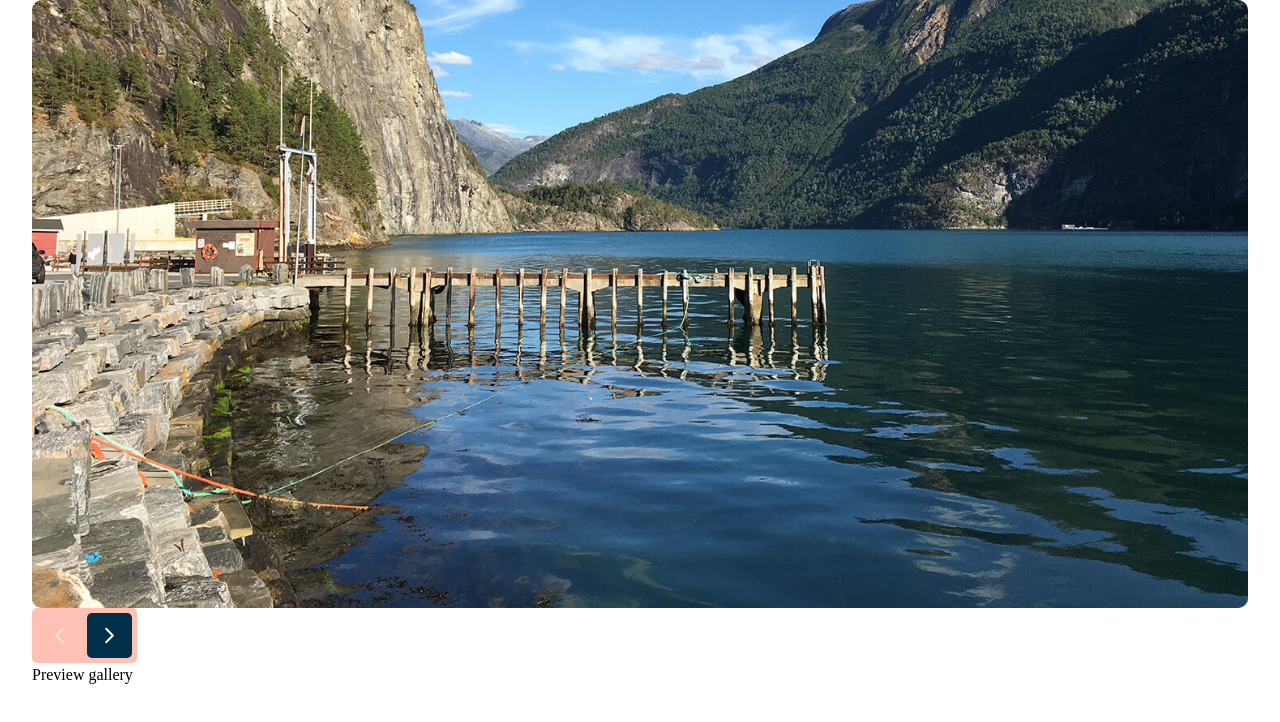
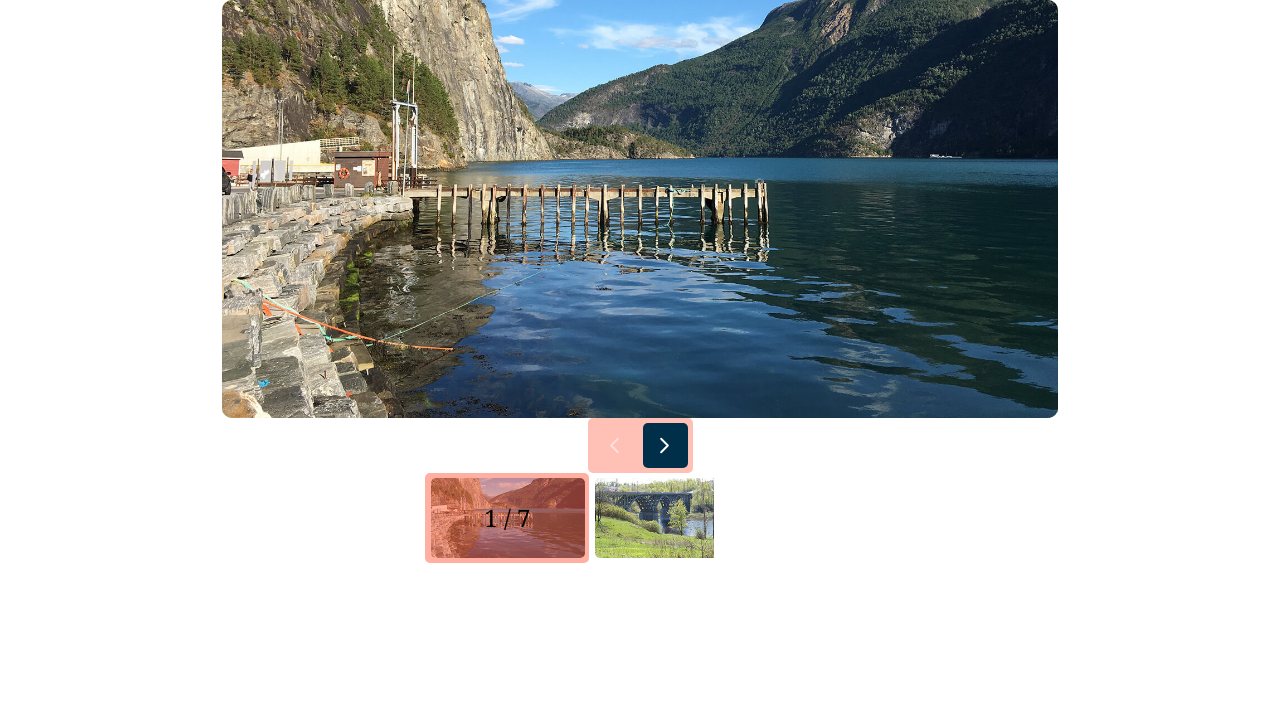
Before and after one commit to Andriikryl/react-galary, a React (Create React App) app: page / in a window 1280 px wide. Shown: the top 722 px of the page. Built offline with nearby package versions, Linux system fonts and the light colour scheme.

Commit message:
feat[PreviewGallery-jsx-styles]

```diff
--- a/src/App.css
+++ b/src/App.css
@@ -1,5 +1,5 @@
 .container{
-    max-width: 1400px;
+    max-width: 900px;
     margin-inline: auto;
     padding-inline: 2rem;
 }
--- a/src/ArtGallery/PreviewGallery/index.module.css
+++ b/src/ArtGallery/PreviewGallery/index.module.css
@@ -0,0 +1,46 @@
+.previewGallery{
+    width: 492px;
+    overflow: hidden;
+    position: relative;
+}
+
+.previewGalleryTrack{
+    position: relative;
+    left: 164px;
+    display: flex;
+    white-space: nowrap;
+    transition: transform 0.5s ease-in-out;
+}
+
+.previewGalleryPreview{
+    min-width: 154px;
+    margin: 5px;
+    display: inline-block;
+    height: 80px;
+    background-color: brown;
+    border-radius: 5px;
+    overflow: hidden;
+}
+
+.previewGalleryImage{
+    display: block;
+    width: 100%;
+    height: 100%;
+    object-fit: cover;
+}
+
+.previewGalleryCover{
+    height: 100%;
+    position: absolute;
+    z-index: 2;
+    width: 164px;
+    background-color: hsl(9 100% 64% /.5);
+    left: 58%;
+    top: 0;
+    transform: translate(-50%, 0);
+    border-radius: 5px;
+    display: flex;
+    align-items: center;
+    justify-content: center;
+    font: 24px/1 Georgia;
+}
--- a/src/ArtGallery/PreviewGallery/index.tsx
+++ b/src/ArtGallery/PreviewGallery/index.tsx
@@ -1,11 +1,31 @@
 import { CommonClassProps, Photo } from "../types";
+import cl from "classnames";
+import style from "./index.module.css";
 
 interface PreviewGalleryProps extends CommonClassProps {
-  activePhotoIndex?: number;
+  activePhotoIndex: number;
   photos: Photo[];
 }
 
 export const PreviewGallery: React.FC<PreviewGalleryProps> = ({
   activePhotoIndex,
   photos,
-}) => <div>Preview gallery</div>;
+  className,
+}) => (
+  <div className={cl(style.previewGallery, className)}>
+    <ul className={style.previewGalleryTrack}>
+      {photos.map((photo) => (
+        <li key={photo.id} className={style.previewGalleryPreview}>
+          <img
+            src={photo.preview}
+            alt={photo.description}
+            className={style.previewGalleryImage}
+          />
+        </li>
+      ))}
+    </ul>
+    <div className={style.previewGalleryCover}>
+      {activePhotoIndex + 1} / {photos.length}
+    </div>
+  </div>
+);
--- a/src/index.css
+++ b/src/index.css
@@ -4,6 +4,9 @@
 }
 * {
   margin: 0;
+}
+li{
+  list-style: none;
 }
 html, body {
   height: 100%;
@@ -25,3 +28,7 @@ p, h1, h2, h3, h4, h5, h6 {
 #root, #__next {
   isolation: isolate;
 }
+
+#root{
+  text-align: center;
+}
```
